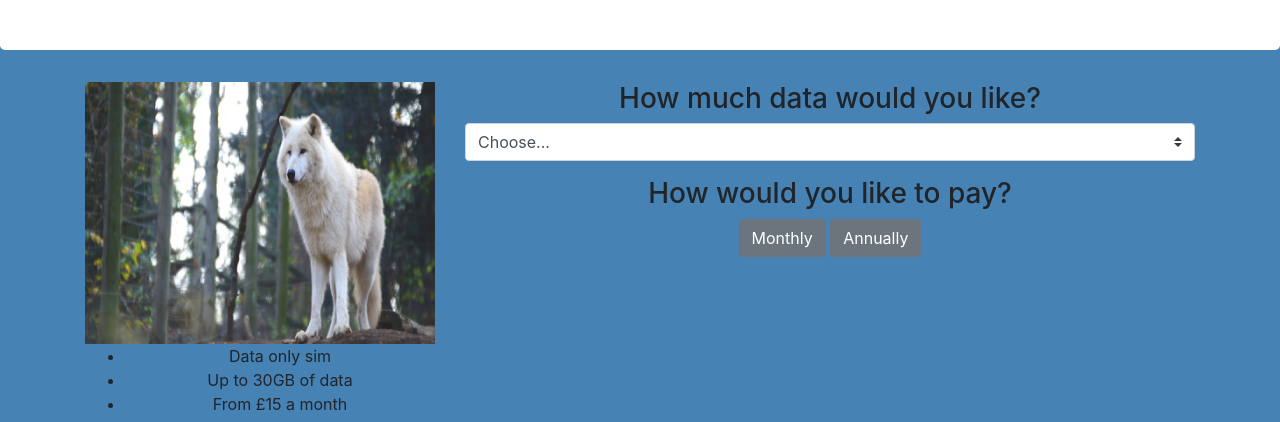
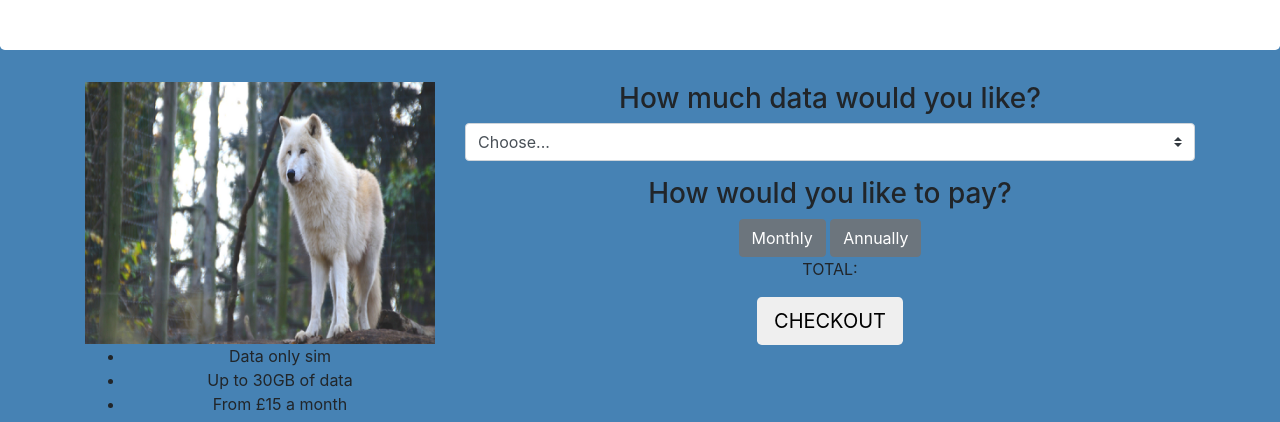
Before and after one commit to amandajwright/amina-amanda-data-plan-project, a plain HTML site: page lonewolf.html in a window 1280 px wide. Shown: the part 530-952 px from the top of the page. Drawn offline with nearby package versions, Linux system fonts and the light colour scheme.

Commit message:
added checkout button

```diff
--- a/lonewolf.html
+++ b/lonewolf.html
@@ -77,10 +77,13 @@
             </label>
           </div><!-- /.btn-group -->
         </div><!-- /#payment-options -->
+        <div>
+          <p>TOTAL:<span id="total"></span></p>
+          </div>
+          <div>
+            <button class="btn btn-lg">CHECKOUT</button>
+            </div>
       </div><!-- /#choose-your-options -->
-      <div id="total-checkout">
-
-        </div>
     </div><!-- /body .row -->
   </div><!-- /body .container -->
 
```
